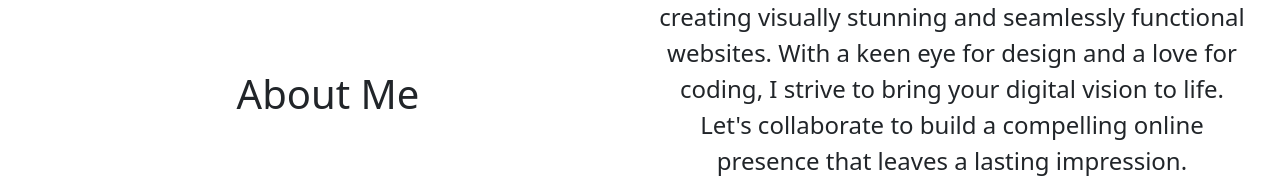
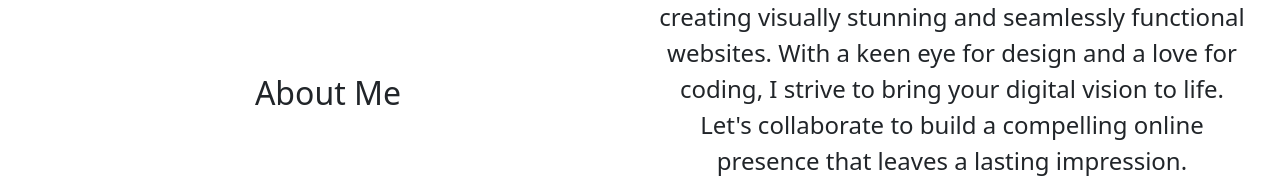
Before and after one commit to rober-web/React-Portfolio, a React (Vite) app: page /about in a window 1280 px wide. Shown: the part 359-537 px from the top of the page. Built offline with nearby package versions, Linux system fonts and the light colour scheme.

Commit message:
reduced main section title md from 2.5 em to 2em

```diff
--- a/src/assets/css/style.css
+++ b/src/assets/css/style.css
@@ -1,6 +1,6 @@
 :root {
   --main-section-title: 2em;
-  --main-section-title-md: 2.5em;
+  --main-section-title-md: 2em;
   --main-section-text: 1.5em;
 }
 
@@ -12,11 +12,9 @@
 }
 
 .main-section {
-
 }
 
-.main-section-bg{
-
+.main-section-bg {
 }
 
 .main-section-title {
```
